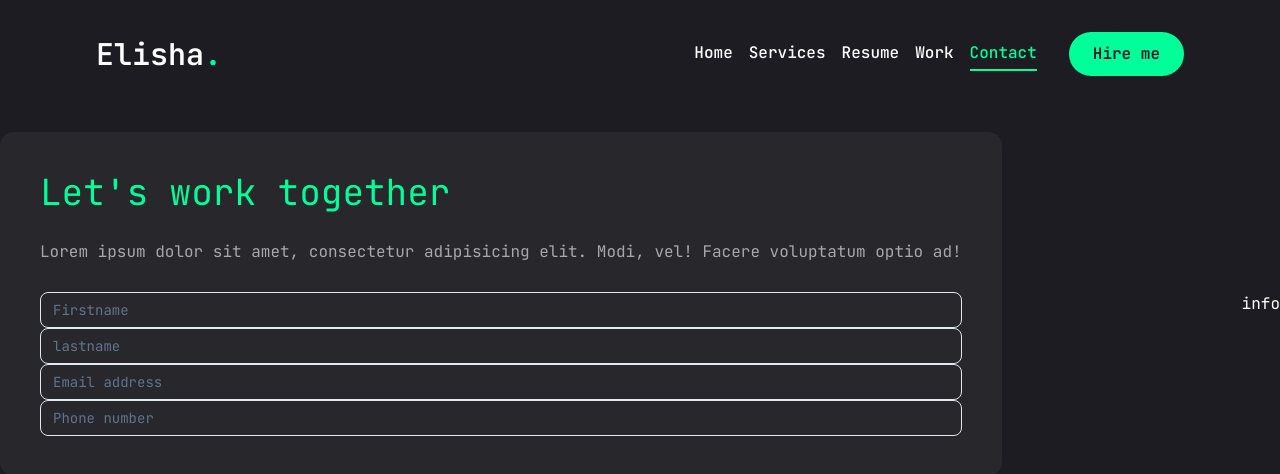
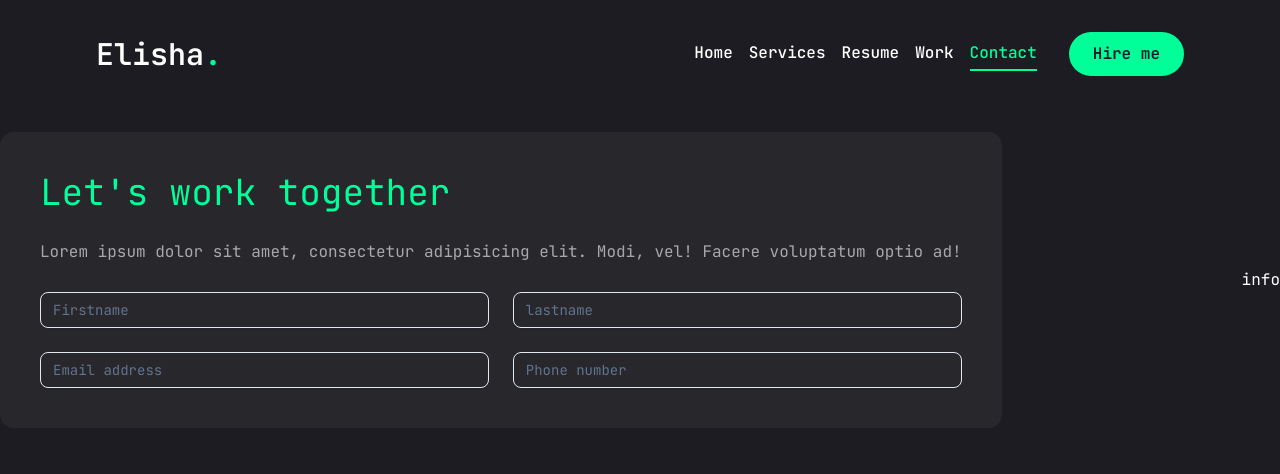
Before and after one commit to elishabhatti/elisha-portfolio, a Next.js app: page /contact in a window 1280 px wide. Shown: the top 474 px of the page. Built offline with nearby package versions, Linux system fonts and the light colour scheme.

Commit message:
added input container styling

```diff
--- a/app/contact/page.jsx
+++ b/app/contact/page.jsx
@@ -56,7 +56,7 @@ const Contact = () => {
                 vel! Facere voluptatum optio ad!
               </p>
               {/* input */}
-              <div>
+              <div className="grid grid-cols-1 md:grid-cols-2 gap-6">
                 <Input type="firstname" placeholder="Firstname" />
                 <Input type="lastname" placeholder="lastname" />
                 <Input type="email" placeholder="Email address" />
```
